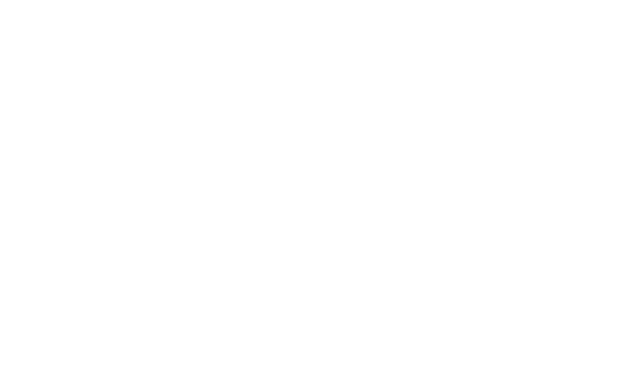
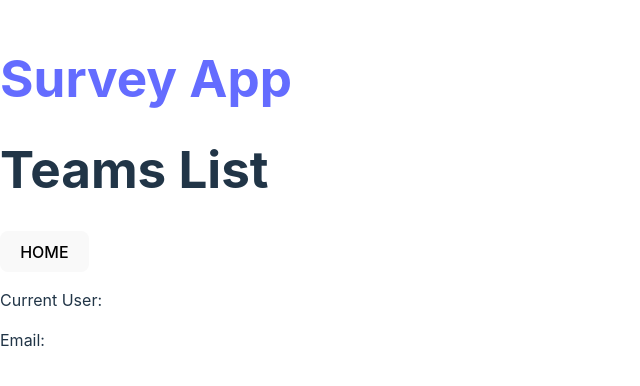
Before and after one commit to ConlynPattison/Survey-App, a React (Vite) app in the folder client/: page /dash/teams in a window 1280 px wide. Before the commit this address had no page. Shown: the part 208-594 px from the top of the page, without its empty margins (0-640 px from the left). Built offline with nearby package versions, Linux system fonts and the light colour scheme.

Commit message:
Fixed routing from main, added feature temp components for viewing teams and users

```diff
--- a/client/src/App.tsx
+++ b/client/src/App.tsx
@@ -4,6 +4,8 @@ import Public from "./components/Public";
 import Login from "./features/auth/Login";
 import DashLayout from "./components/DashLayout";
 import Welcome from "./features/auth/Welcome";
+import UsersList from "./features/users/UsersList";
+import TeamsList from "./features/teams/TeamsList";
 
 function App() {
 	return (
@@ -14,6 +16,14 @@ function App() {
 				<Route path="dash" element={<DashLayout />}>
 					{/* todo: protected routes will go here */}
 					<Route index element={<Welcome />} />
+
+					<Route path="teams">
+						<Route index element={<TeamsList />} />
+					</Route>
+
+					<Route path="users">
+						<Route index element={<UsersList />} />
+					</Route>
 				</Route>
 			</Route>
 		</Routes>
--- a/client/src/features/teams/TeamsList.tsx
+++ b/client/src/features/teams/TeamsList.tsx
@@ -0,0 +1,7 @@
+const TeamsList = () => {
+	return (
+		<h1>Teams List</h1>
+	);
+}
+
+export default TeamsList;
--- a/client/src/features/users/UsersList.tsx
+++ b/client/src/features/users/UsersList.tsx
@@ -0,0 +1,7 @@
+const UsersList = () => {
+	return (
+		<h1>Users List</h1>
+	);
+}
+
+export default UsersList;
--- a/client/src/main.tsx
+++ b/client/src/main.tsx
@@ -8,7 +8,7 @@ ReactDOM.createRoot(document.getElementById('root')!).render(
 	<React.StrictMode>
 		<BrowserRouter>
 			<Routes>
-				<Route path="/" element={<App />} />
+				<Route path="/*" element={<App />} />
 			</Routes>
 		</BrowserRouter>
 	</React.StrictMode>,
```
